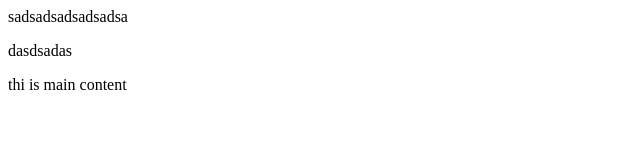
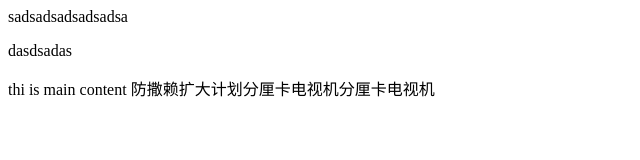
Before and after one commit to HenTaiLambo/Lambo, a plain HTML site: page index.html in a window 1280 px wide. Shown: the whole page, without its empty margins (0-640 px from the left). Drawn offline with Linux system fonts and the light colour scheme.

Commit message:
Update index.html

```diff
--- a/index.html
+++ b/index.html
@@ -8,6 +8,6 @@
 	<div>sadsadsadsadsadsa
 	<p>dasdsadas</p>
 	</div>
-	<div>thi is main content</div>
+	<div>thi is main content 防撒赖扩大计划分厘卡电视机分厘卡电视机</div>
 </body>
 </html>
```
